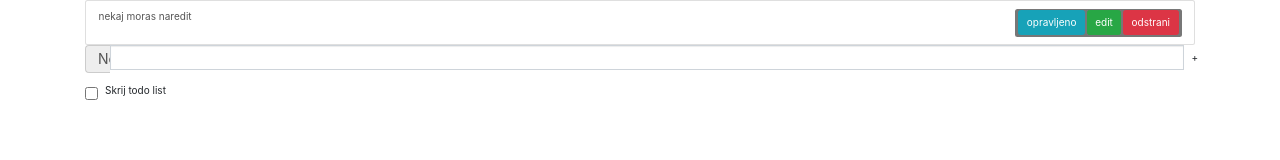
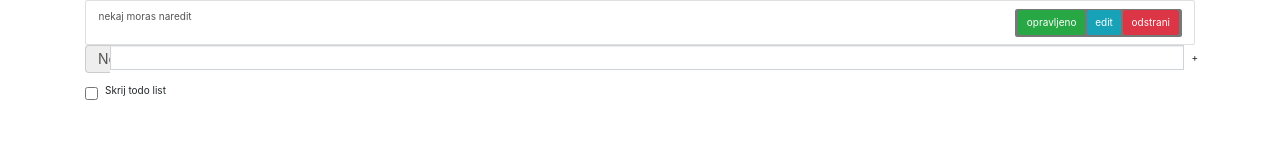
Before and after one commit to JanKukovic/Test, a plain HTML site: page frello/index.html in a window 1280 px wide. Drawn offline with nearby package versions, Linux system fonts and the light colour scheme.

Commit message:
changed edit opravljeno btn colors

```diff
--- a/frello/index.html
+++ b/frello/index.html
@@ -20,8 +20,8 @@
         <a class="list-group-item" ng-repeat="todo in todos track by $index">
 	        	{{todos[$index].tekst}}	<input type="text" class="form-control" ng-show="todos[$index].editbox" ng-model="todos[$index].tekst" >
 	       	<span class="badge">
-          	    <button class="btn btn-info btn-xs" ng-click="statusTodo($index)">opravljeno</button>
-          	    <button class="btn btn-success btn-xs" ng-click="editTodo($index)">edit</button>
+          	    <button class="btn btn-success btn-xs" ng-click="statusTodo($index)">opravljeno</button>
+          	    <button class="btn btn-info btn-xs" ng-click="editTodo($index)">edit</button>
         		<button class="btn btn-danger btn-xs" ng-click="removeTodo($index)">odstrani</button>
 
         	</span>
```
